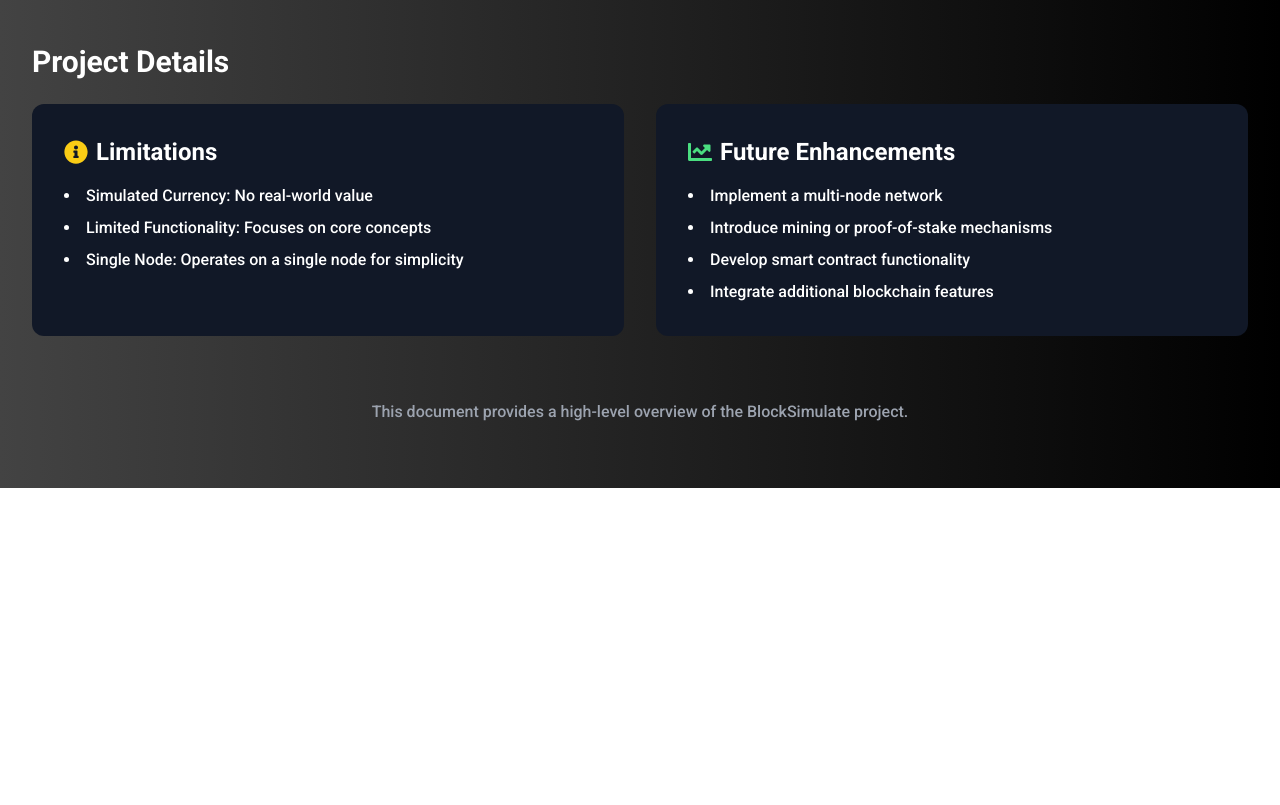
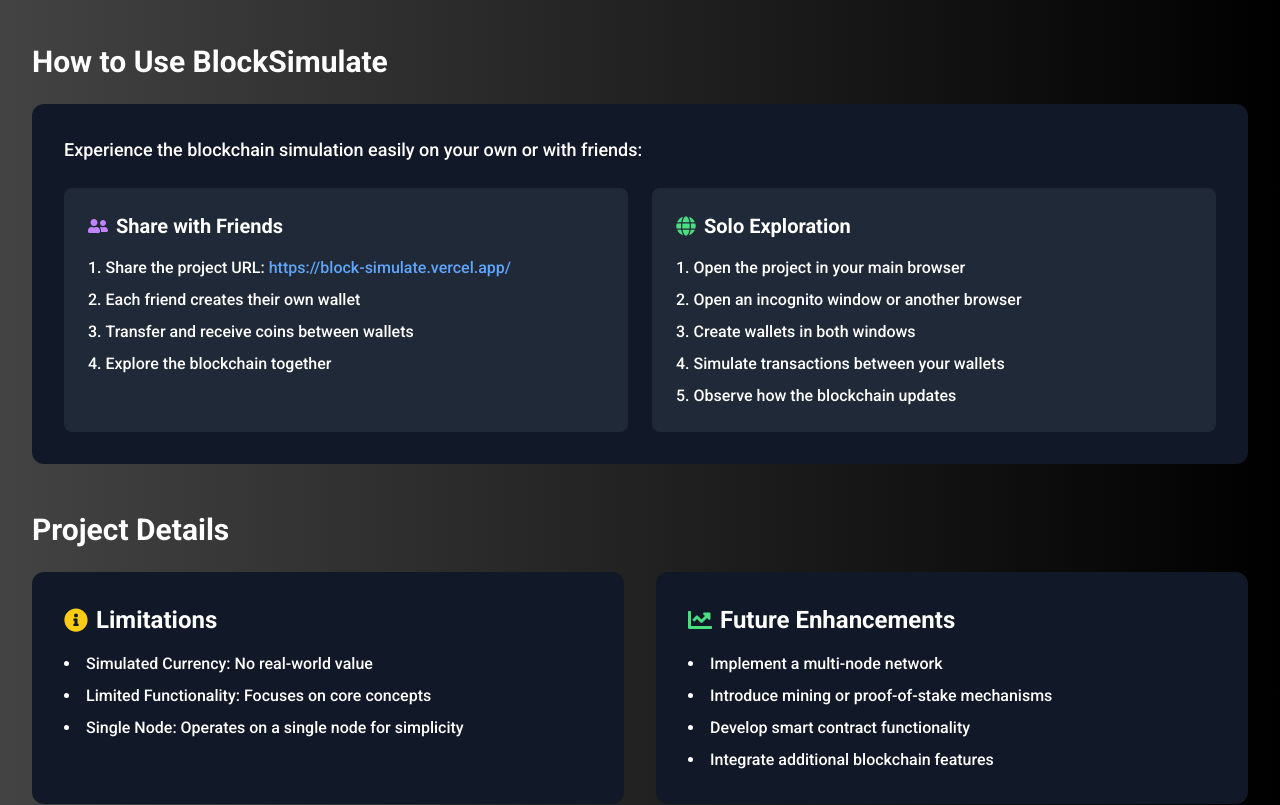
Before and after one commit to adarshswaminath/BlockSimulate, a React (Vite) app in the folder frontend/: page /about in a window 1280 px wide. Shown: the part 2100-2905 px from the top of the page. Before the commit the page ends 2588 px from the top, so only its background shows below. Built offline with nearby package versions, Linux system fonts and the light colour scheme.

Commit message:
doc: added how to  use section

```diff
--- a/frontend/src/Pages/About/About.tsx
+++ b/frontend/src/Pages/About/About.tsx
@@ -1,14 +1,13 @@
 import React from 'react';
-import { FaWallet, FaExchangeAlt, FaCubes, FaLock, FaInfoCircle, FaChartLine } from 'react-icons/fa';
+import { FaWallet, FaExchangeAlt, FaCubes, FaLock, FaInfoCircle, FaChartLine, FaUserFriends, FaGlobe } from 'react-icons/fa';
 import { SiReact, SiTailwindcss, SiGo } from 'react-icons/si';
 import ElasticTitle from '../../Components/ElasticTitle';
 
 const About: React.FC = () => {
   return (
-    <div className=" text-white min-h-screen">
+    <div className="text-white min-h-screen">
       <div className="max-w-7xl mx-auto px-4 sm:px-6 lg:px-8 py-16">
-      <ElasticTitle title='BlockSimulate &nbsp; Documentation'/>
-
+        <ElasticTitle title='BlockSimulate &nbsp; Documentation'/>
 
         <div className="bg-gray-900 rounded-xl shadow-2xl p-8 mb-12 mt-12">
           <h2 className="text-3xl font-bold mb-4">About BlockSimulate</h2>
@@ -94,6 +93,40 @@
         </section>
 
         <section className="mb-12">
+          <h2 className="text-3xl font-bold mb-6">How to Use BlockSimulate</h2>
+          <div className="bg-gray-900 rounded-xl p-8">
+            <p className="mb-6 text-lg">
+              Experience the blockchain simulation easily on your own or with friends:
+            </p>
+            <div className="grid grid-cols-1 md:grid-cols-2 gap-6">
+              <div className="bg-gray-800 rounded-lg p-6">
+                <h3 className="text-xl font-semibold mb-4 flex items-center">
+                  <FaUserFriends className="mr-2 text-purple-400" /> Share with Friends
+                </h3>
+                <ol className="list-decimal list-inside space-y-2">
+                  <li>Share the project URL: <a href='https://block-simulate.vercel.app/' target='_blank' className="text-blue-400">https://block-simulate.vercel.app/</a></li>
+                  <li>Each friend creates their own wallet</li>
+                  <li>Transfer and receive coins between wallets</li>
+                  <li>Explore the blockchain together</li>
+                </ol>
+              </div>
+              <div className="bg-gray-800 rounded-lg p-6">
+                <h3 className="text-xl font-semibold mb-4 flex items-center">
+                  <FaGlobe className="mr-2 text-green-400" /> Solo Exploration
+                </h3>
+                <ol className="list-decimal list-inside space-y-2">
+                  <li>Open the project in your main browser</li>
+                  <li>Open an incognito window or another browser</li>
+                  <li>Create wallets in both windows</li>
+                  <li>Simulate transactions between your wallets</li>
+                  <li>Observe how the blockchain updates</li>
+                </ol>
+              </div>
+            </div>
+          </div>
+        </section>
+
+        <section className="mb-12">
           <h2 className="text-3xl font-bold mb-6">Project Details</h2>
           <div className="grid grid-cols-1 md:grid-cols-2 gap-8">
             <div className="bg-gray-900 rounded-xl p-8">
```
